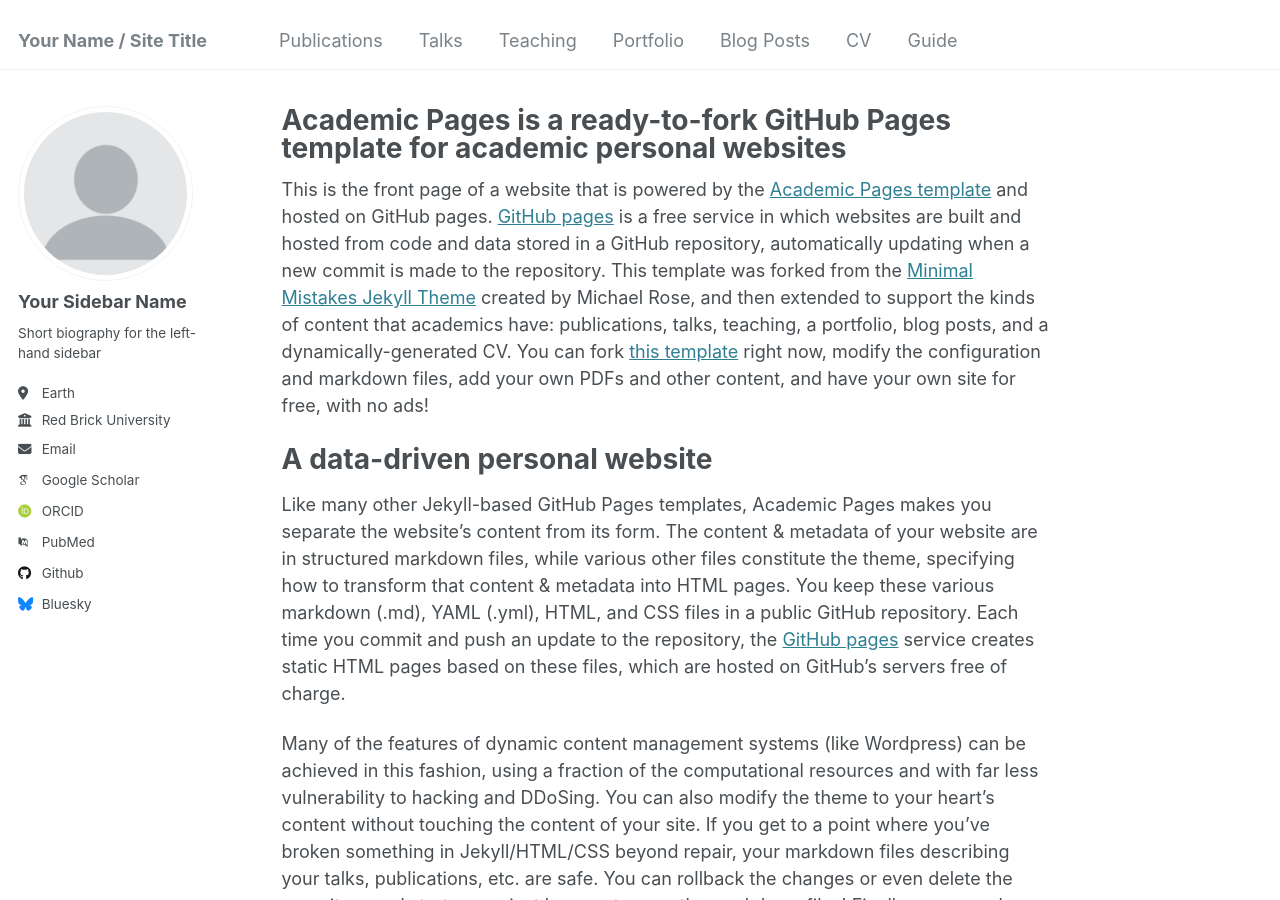
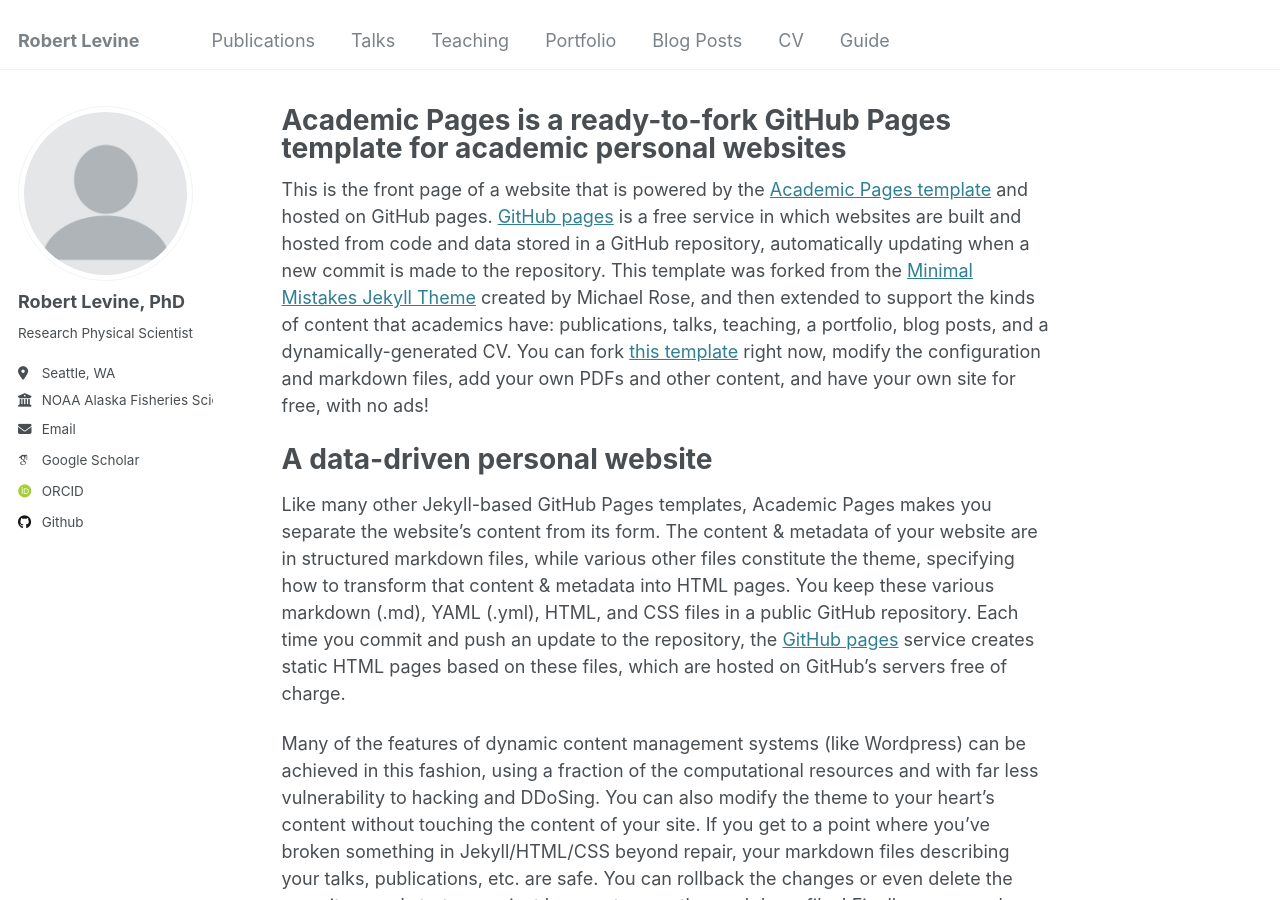
Before and after one commit to leviner/leviner.github.io, a Jekyll site: the page built from _pages/about.md, in a window 1280 px wide and 900 px high. Built offline with Jekyll 4.4.1, drawn with Linux system fonts in a browser that asks for light colours; some web fonts are replaced.

Commit message:
Update _config.yml

```diff
--- a/_config.yml
+++ b/_config.yml
@@ -8,7 +8,7 @@
 
 # Basic Site Settings
 locale                   : "en-US"
-title                    : "Your Name / Site Title"
+title                    : "Robert Levine"
 title_separator          : "-"
 name                     : &name "Your Name"
 description              : &description "personal description"
@@ -22,21 +22,21 @@ repository               : "leviner/leviner.github.io"
 author:
   # Biographic information
   avatar           : "profile.png"
-  name             : "Your Sidebar Name"
-  pronouns         : # example: "she/her"
-  bio              : "Short biography for the left-hand sidebar"
-  location         : "Earth"
-  employer         : "Red Brick University"
+  name             : "Robert Levine, PhD"
+  pronouns         : # example: "he/him"
+  bio              : "Research Physical Scientist"
+  location         : "Seattle, WA"
+  employer         : "NOAA Alaska Fisheries Science Center"
   uri              : # URL
-  email            : "none@example.org"
+  email            : "Robert.Levine@noaa.gov"
 
   # Academic websites
   arxiv            : # URL - Update with the correct link to your profile
-  googlescholar    : "https://scholar.google.com/citations?user=PS_CX0AAAAAJ"
+  googlescholar    : "https://scholar.google.com/citations?user=i3PL_mkAAAAJ&hl=en"
   impactstory      : # URL
-  orcid            : "http://orcid.org/yourorcidurl"
+  orcid            : "http://orcid.org/0000-0002-9499-9809"
   semantic         : # URL
-  pubmed           : "https://www.ncbi.nlm.nih.gov/pubmed/?term=john+snow"
+  pubmed           : # URL
   researchgate     : # URL
   scopus           : # URL
 
@@ -44,12 +44,12 @@ author:
   bitbucket        : # Username - Update with your username on the site
   codepen          : # Username
   dribbble         : # Username
-  github           : "academicpages"
+  github           : "Leviner"
   kaggle           : # Username
   stackoverflow    : # User number or user number and name (i.e., use "1" or "1/jeff-atwood")
 
   # Social media
-  bluesky          : "bsky.app" # Replace this with you Bluesky username
+  bluesky          : # Username
   facebook         : # Username
   flickr           : # Username
   foursquare       : # Username
```
